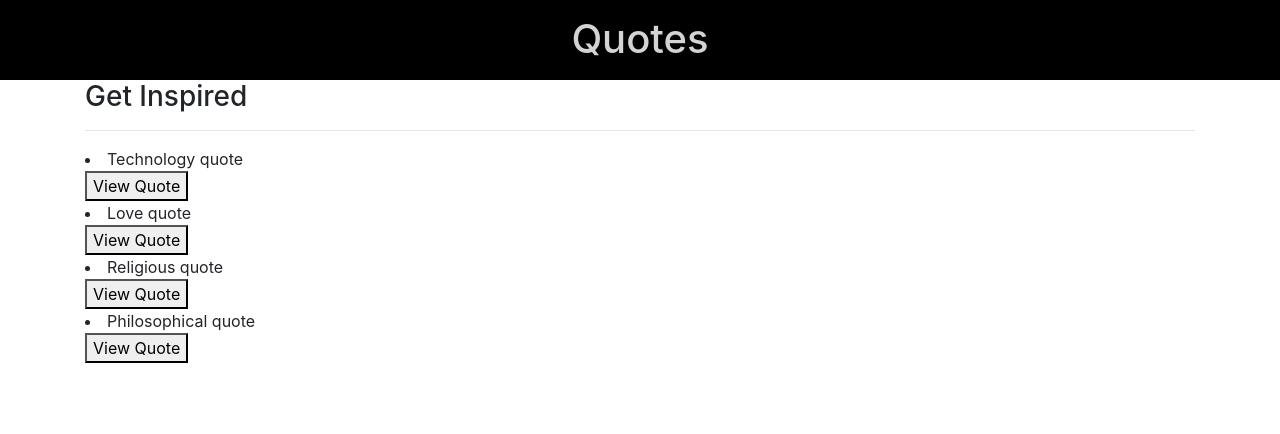
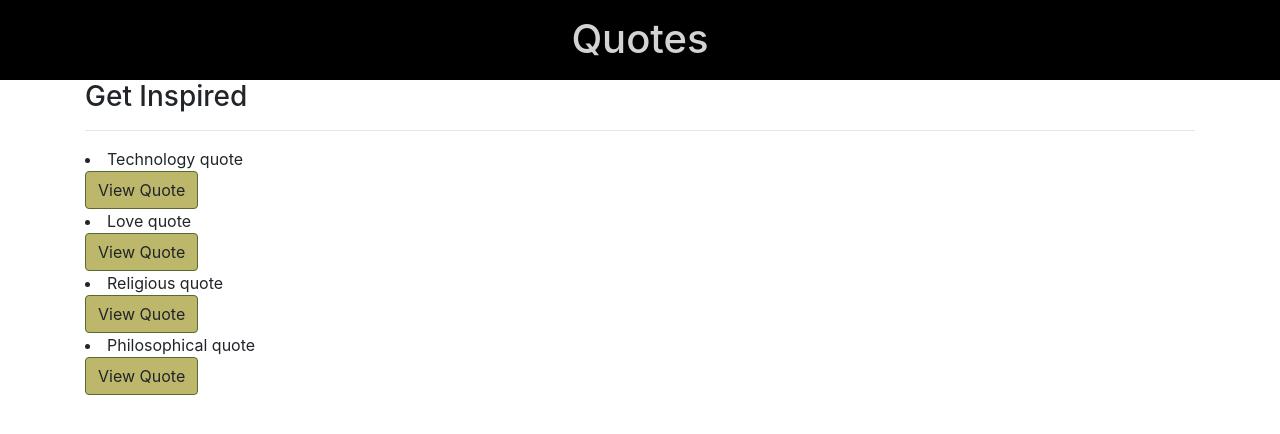
Before and after one commit to LeoAmby/Quotes, an Angular app in the folder Documents/MoringaSchool-Projects/Core-Projects/Quotes/: page / in a window 1280 px wide. Shown: the top 434 px of the page. Built offline with nearby package versions, Linux system fonts and the light colour scheme.

Commit message:
create a form

```diff
--- a/Documents/MoringaSchool-Projects/Core-Projects/Quotes/src/app/app.module.ts
+++ b/Documents/MoringaSchool-Projects/Core-Projects/Quotes/src/app/app.module.ts
@@ -6,13 +6,15 @@ import { AppComponent } from './app.component';
 import { BannerComponent } from './banner/banner.component';
 import { QuotesComponent } from './quotes/quotes.component';
 import { QuoteDetailComponent } from './quote-detail/quote-detail.component';
+import { QuoteFormComponent } from './quote-form/quote-form.component';
 
 @NgModule({
   declarations: [
     AppComponent,
     BannerComponent,
     QuotesComponent,
-    QuoteDetailComponent
+    QuoteDetailComponent,
+    QuoteFormComponent
   ],
   imports: [
     BrowserModule,
--- /dev/null
+++ b/Documents/MoringaSchool-Projects/Core-Projects/Quotes/src/app/quote-form/quote-form.component.html
@@ -0,0 +1 @@
+<p>quote-form works!</p>
--- /dev/null
+++ b/Documents/MoringaSchool-Projects/Core-Projects/Quotes/src/app/quote-form/quote-form.component.ts
@@ -0,0 +1,15 @@
+import { Component, OnInit } from '@angular/core';
+
+@Component({
+  selector: 'app-quote-form',
+  templateUrl: './quote-form.component.html',
+  styleUrls: ['./quote-form.component.css']
+})
+export class QuoteFormComponent implements OnInit {
+
+  constructor() { }
+
+  ngOnInit() {
+  }
+
+}
--- a/Documents/MoringaSchool-Projects/Core-Projects/Quotes/src/app/quotes/quotes.component.css
+++ b/Documents/MoringaSchool-Projects/Core-Projects/Quotes/src/app/quotes/quotes.component.css
@@ -0,0 +1,4 @@
+.btn {
+    background-color: darkkhaki;
+    border:1px solid darkolivegreen;
+}
--- a/Documents/MoringaSchool-Projects/Core-Projects/Quotes/src/app/quotes/quotes.component.html
+++ b/Documents/MoringaSchool-Projects/Core-Projects/Quotes/src/app/quotes/quotes.component.html
@@ -5,7 +5,7 @@
     <div class="col-md-6">
       <div *ngFor='let quote of quotes; let i = index'>
         <li>{{quote.name}}</li>
-        <button (click)='toggleDetails(i)'>View Quote</button>
+        <button class="btn" (click)='toggleDetails(i)'>View Quote</button>
         <app-quote-detail *ngIf='quote.showDescription' bind-quote='quote'></app-quote-detail>
       </div>
     </div>
```
Also changed, not shown: Documents/MoringaSchool-Projects/Core-Projects/Quotes/src/app/quote-form/quote-form.component.css (added), 1 other file (tests, documents, lock files or other folders).
